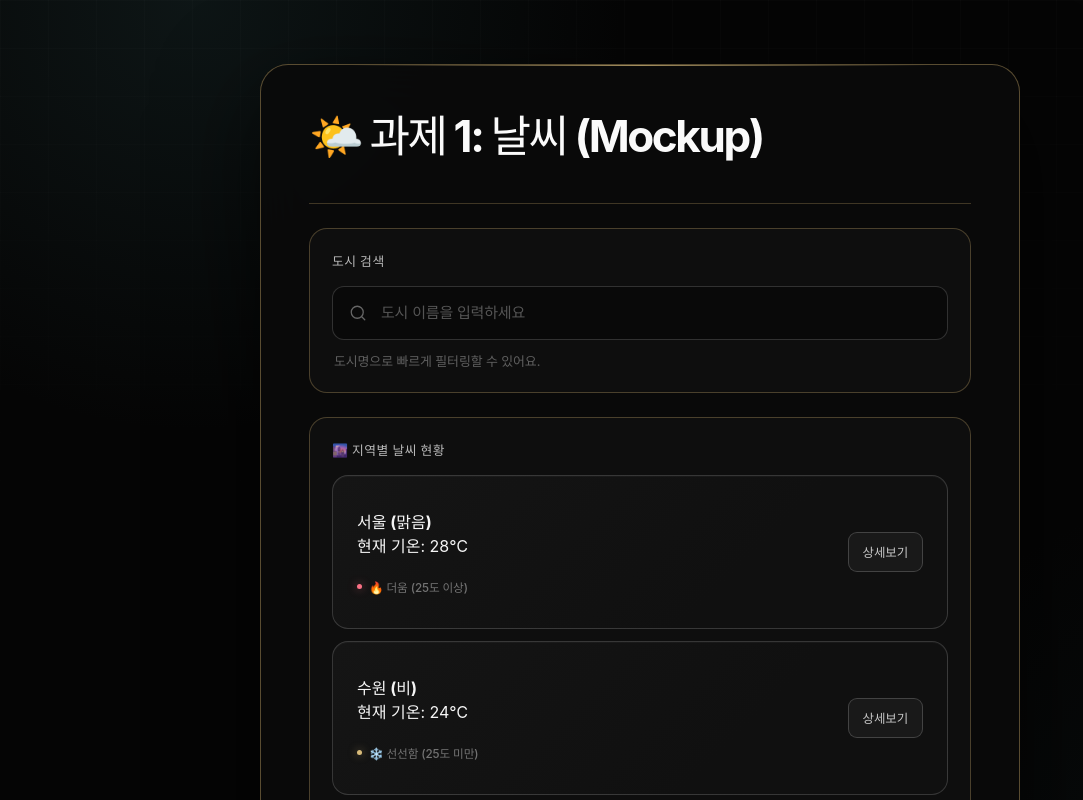
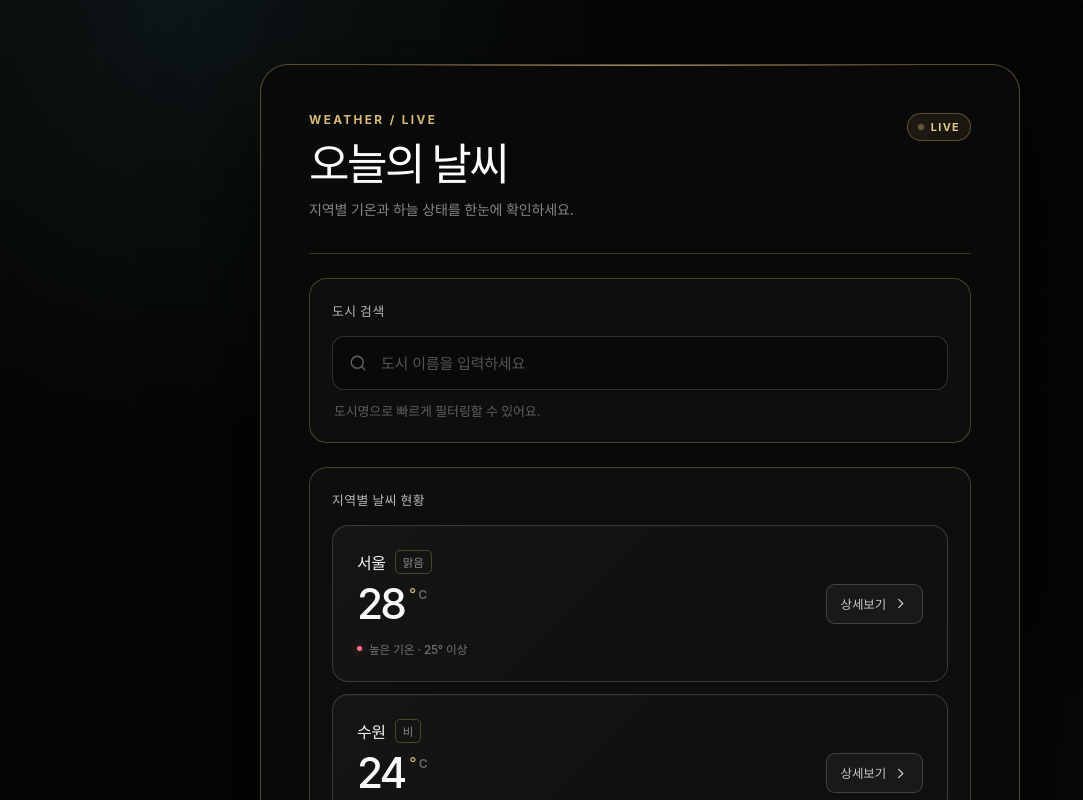
Before and after one commit to chaeeunwang/skala-vue, a Vue app: page / in a window 1280 px wide. Shown: the top 800 px of the page, without its empty margins (0-1083 px from the left). Built offline with nearby package versions, Linux system fonts and the light colour scheme.

Commit message:
refactor: split weather dashboard into components

```diff
--- a/src/App.vue
+++ b/src/App.vue
@@ -1,41 +1,7 @@
 <script setup>
-import { ref } from 'vue'
-
-import SearchBox from './components/SearchBox.vue'
-import StatusBar from './components/StatusBar.vue'
-import WeatherList from './components/WeatherList.vue'
-import { weatherData } from './data/weatherData'
-
-const searchText = ref('')
-const selectedCity = ref('')
-
-const selectCity = (cityName) => {
-  selectedCity.value = cityName
-}
-
-const showDetail = (cityName, status) => {
-  window.alert(`${cityName}의 현재 날씨는 [${status}] 상태입니다.`)
-}
+import WeatherParent from './components/WeatherParent.vue'
 </script>
 
 <template>
-  <main class="weather-app">
-    <header class="app-header">
-      <h1>🌤️ 과제 1: 날씨 (Mockup)</h1>
-    </header>
-
-    <SearchBox :search-text="searchText" @update-search="searchText = $event" />
-
-    <section class="weather-section" aria-labelledby="weather-title">
-      <h2 id="weather-title">🌆 지역별 날씨 현황</h2>
-
-      <WeatherList
-        :weather-list="weatherData"
-        @select-city="selectCity"
-        @show-detail="showDetail"
-      />
-    </section>
-
-    <StatusBar :selected-city="selectedCity" />
-  </main>
+  <WeatherParent />
 </template>
--- /dev/null
+++ b/src/components/BaseDashboardCard.vue
@@ -0,0 +1,41 @@
+<template>
+  <main class="weather-app">
+    <header class="app-header">
+      <div>
+        <p class="eyebrow">WEATHER / LIVE</p>
+        <h1>오늘의 날씨</h1>
+        <p class="header-description">지역별 기온과 하늘 상태를 한눈에 확인하세요.</p>
+      </div>
+
+      <span class="live-badge"><i aria-hidden="true"></i> LIVE</span>
+    </header>
+
+    <section class="search-section" aria-labelledby="search-title">
+      <slot name="search" />
+    </section>
+
+    <section class="weather-section" aria-labelledby="weather-title">
+      <h2 id="weather-title">지역별 날씨 현황</h2>
+      <slot name="weather" />
+    </section>
+
+    <slot name="status" />
+  </main>
+</template>
+
+<style scoped>
+.weather-app {
+  position: relative;
+}
+
+.app-header {
+  display: flex;
+  align-items: flex-start;
+  justify-content: space-between;
+}
+
+.search-section,
+.weather-section {
+  position: relative;
+}
+</style>
--- /dev/null
+++ b/src/components/SearchBar.vue
@@ -0,0 +1,50 @@
+<script setup>
+defineProps({
+  query: {
+    type: String,
+    required: true,
+  },
+})
+
+const emit = defineEmits(['update-query'])
+
+const updateQuery = (event) => {
+  emit('update-query', event.target.value)
+}
+</script>
+
+<template>
+  <h2 id="search-title">도시 검색</h2>
+
+  <label class="sr-only" for="city-search">도시 이름</label>
+  <div class="search-field">
+    <svg viewBox="0 0 24 24" aria-hidden="true">
+      <path d="m21 21-4.35-4.35m2.35-5.65a8 8 0 1 1-16 0 8 8 0 0 1 16 0Z" />
+    </svg>
+    <input
+      id="city-search"
+      :value="query"
+      type="search"
+      placeholder="도시 이름을 입력하세요"
+      autocomplete="off"
+      @input="updateQuery"
+    />
+  </div>
+
+  <p class="search-result">
+    <template v-if="query"
+      >검색어 <strong>{{ query }}</strong></template
+    >
+    <template v-else>도시명으로 빠르게 필터링할 수 있어요.</template>
+  </p>
+</template>
+
+<style scoped>
+.search-field {
+  position: relative;
+}
+
+input {
+  width: 100%;
+}
+</style>
--- a/src/components/WeatherCard.vue
+++ b/src/components/WeatherCard.vue
@@ -1,19 +1,19 @@
 <script setup>
 const props = defineProps({
-  weather: {
+  city: {
     type: Object,
     required: true,
   },
 })
 
-const emit = defineEmits(['select-city', 'show-detail'])
+const emit = defineEmits(['select-card', 'click-detail'])
 
 const selectCity = () => {
-  emit('select-city', props.weather.name)
+  emit('select-card', props.city)
 }
 
 const showDetail = () => {
-  emit('show-detail', props.weather.name, props.weather.status)
+  emit('click-detail', props.city)
 }
 </script>
 
@@ -26,13 +26,31 @@ const showDetail = () => {
     @keydown.space.self.prevent="selectCity"
   >
     <div class="weather-info">
-      <strong>{{ weather.name }} ({{ weather.status }})</strong>
-      <p>현재 기온: {{ weather.temp }}℃</p>
+      <div class="city-line">
+        <strong>{{ city.name }}</strong>
+        <span class="weather-status">{{ city.status }}</span>
+      </div>
+      <p class="temperature">
+        <b>{{ city.temp }}</b
+        ><sup>°</sup><span>C</span>
+      </p>
 
-      <span v-if="weather.temp >= 25" class="temperature-label hot"> 🔥 더움 (25도 이상) </span>
-      <span v-else class="temperature-label cool"> ❄️ 선선함 (25도 미만) </span>
+      <span v-if="city.temp >= 25" class="temperature-label hot">높은 기온 · 25° 이상</span>
+      <span v-else class="temperature-label cool">선선한 날씨 · 25° 미만</span>
     </div>
 
-    <button type="button" @click.stop="showDetail">상세보기</button>
+    <button type="button" aria-label="날씨 상세보기" @click.stop="showDetail">
+      <span>상세보기</span>
+      <svg viewBox="0 0 20 20" aria-hidden="true"><path d="m7.5 4.5 5.5 5.5-5.5 5.5" /></svg>
+    </button>
   </article>
 </template>
+
+<style scoped>
+.weather-card {
+  position: relative;
+  display: flex;
+  align-items: center;
+  justify-content: space-between;
+}
+</style>
--- /dev/null
+++ b/src/components/WeatherParent.vue
@@ -0,0 +1,93 @@
+<script setup>
+import { computed, ref, watch, watchEffect } from 'vue'
+
+import { weatherData } from '../data/weatherData'
+import BaseDashboardCard from './BaseDashboardCard.vue'
+import SearchBar from './SearchBar.vue'
+import WeatherCard from './WeatherCard.vue'
+
+const searchQuery = ref('')
+const selectedCity = ref(null)
+const weatherList = ref(weatherData)
+
+const filteredWeatherList = computed(() => {
+  const normalizedQuery = searchQuery.value.trim().toLocaleLowerCase()
+
+  if (!normalizedQuery) {
+    return weatherList.value
+  }
+
+  return weatherList.value.filter((city) => city.name.toLocaleLowerCase().includes(normalizedQuery))
+})
+
+const selectCard = (city) => {
+  selectedCity.value = city
+}
+
+const clickDetail = (city) => {
+  window.alert(`${city.name}의 현재 날씨는 [${city.status}] 상태입니다.`)
+}
+
+const selectedCityMessage = computed(() => {
+  if (!selectedCity.value) {
+    return '카드를 클릭하거나 검색해 보세요.'
+  }
+
+  const cityName = selectedCity.value.name
+  const lastCharacter = cityName.at(-1)
+  const characterCode = lastCharacter.charCodeAt(0) - 0xac00
+  const hasFinalConsonant = characterCode >= 0 && characterCode <= 11171 && characterCode % 28 !== 0
+  const subjectMarker = hasFinalConsonant ? '이' : '가'
+
+  return `${cityName}${subjectMarker} 선택되었습니다.`
+})
+
+watch(selectedCity, (currentCity, previousCity) => {
+  console.log(
+    `[watch 감지] 선택 도시 변경: ${previousCity?.name ?? '없음'} -> ${currentCity?.name ?? '없음'}`,
+  )
+})
+
+watchEffect(() => {
+  console.log(
+    `[watchEffect 자동 호출] 현재 검색어 "${searchQuery.value}"에 매칭되는 도시: ${filteredWeatherList.value.length}개`,
+  )
+})
+</script>
+
+<template>
+  <BaseDashboardCard>
+    <template #search>
+      <SearchBar :query="searchQuery" @update-query="searchQuery = $event" />
+    </template>
+
+    <template #weather>
+      <div v-if="filteredWeatherList.length" class="weather-list">
+        <WeatherCard
+          v-for="city in filteredWeatherList"
+          :key="city.id"
+          :city="city"
+          @select-card="selectCard"
+          @click-detail="clickDetail"
+        />
+      </div>
+
+      <p v-else class="no-search-result" role="status">검색 결과와 일치하는 도시가 없습니다.</p>
+    </template>
+
+    <template #status>
+      <p class="status-bar" aria-live="polite">{{ selectedCityMessage }}</p>
+    </template>
+  </BaseDashboardCard>
+</template>
+
+<style scoped>
+.weather-list {
+  display: grid;
+  gap: 12px;
+}
+
+.status-bar {
+  text-align: center;
+}
+</style>
```
